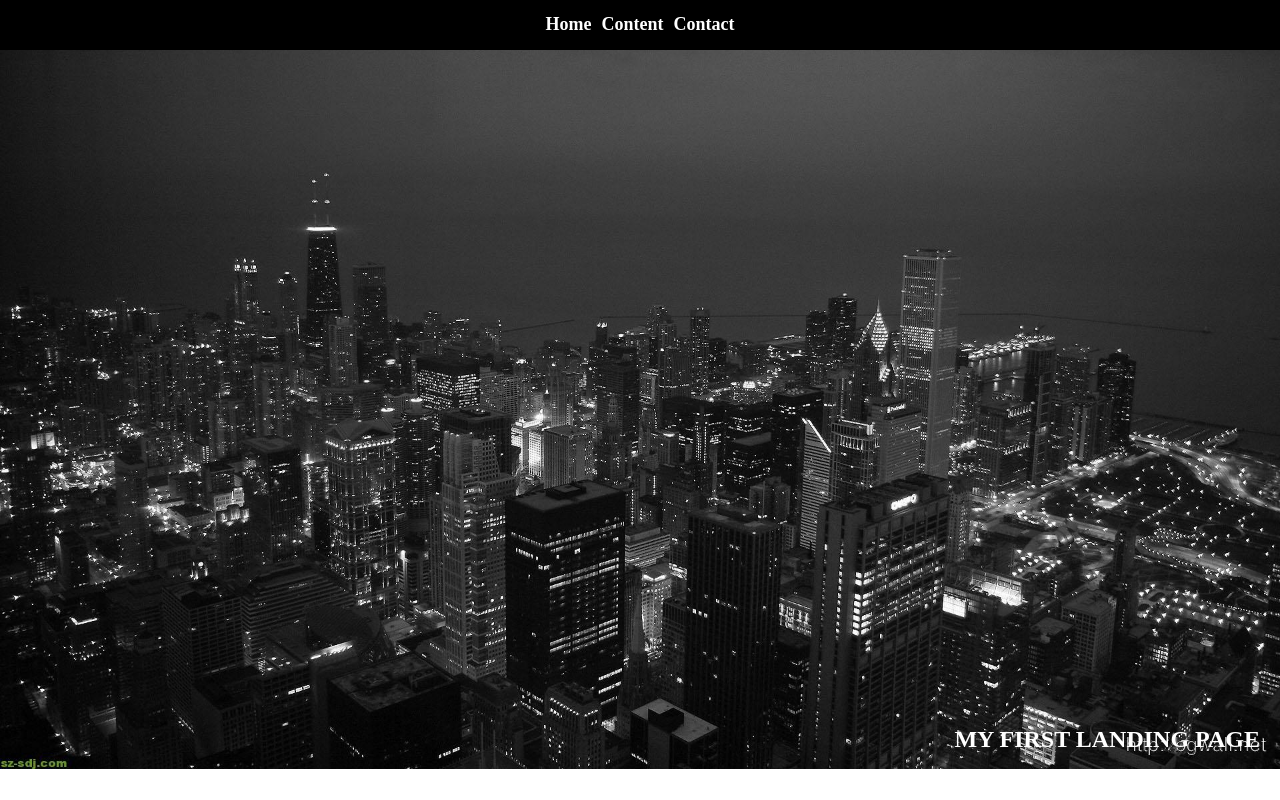
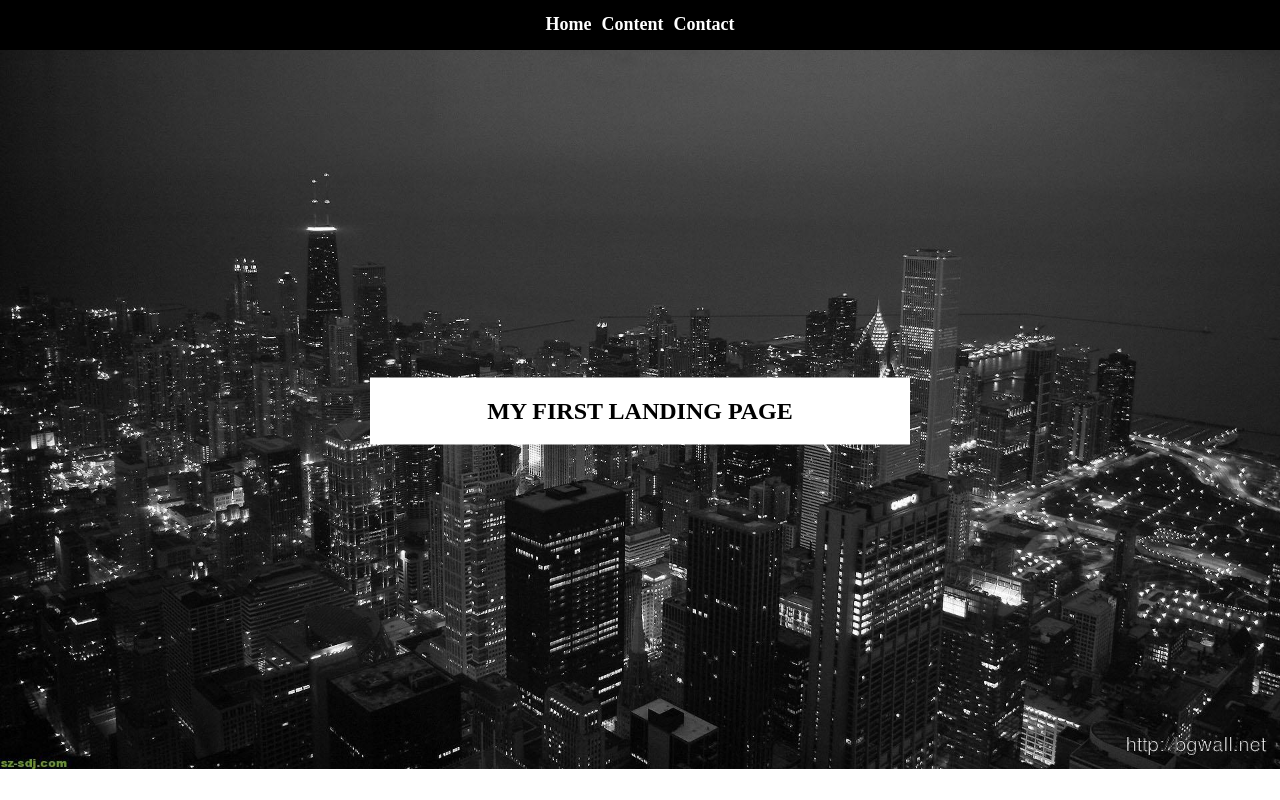
Before and after one commit to IT-Cluster-Academy-FWD/fwdo-2-positioning, a plain HTML site: page index.html in a window 1280 px wide. Shown: the top 800 px of the page. Drawn offline with Linux system fonts and the light colour scheme.

Commit message:
Lesson updates

```diff
--- a/css/style.css
+++ b/css/style.css
@@ -66,11 +66,20 @@ body {
 
 .main-content-banner-text {
   margin: 0;
-  color: white;
+  color: black;
+
+  text-transform: uppercase;
+}
+
+.main-content-banner-text {
   position: absolute;
-  right: 20px;
-  bottom: 20px;
-  text-transform: uppercase;
+  top: 50%;
+  left: 50%;
+  transform: translate(-50%, -50%);
+  width: 500px;
+  padding: 20px;
+  background-color: white;
+  text-align: center;
 }
 
 .main-blocks-primary,
--- a/index.html
+++ b/index.html
@@ -27,7 +27,9 @@
 
   <section class="main-content-banner" id="banner">
     <img class="main-content-banner-image" src="img/cityscape.jpg" alt="City in dark picture">
-    <h1 class="main-content-banner-text">My first landing page</h1>
+    <div class="main-content-banner-text">
+      <h1 class="main-content-banner-text">My first landing page</h1>
+    </div>
   </section>
 
   <main class="main-content" id="content">
```
